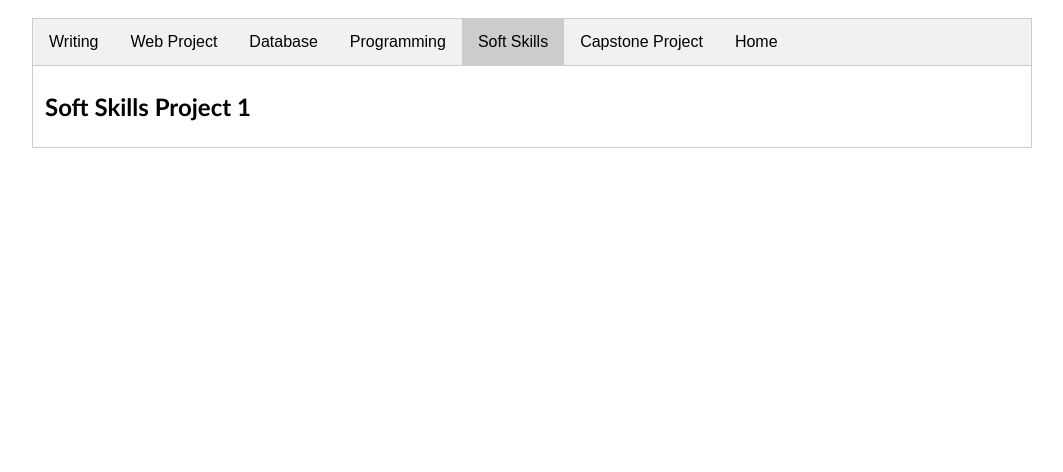
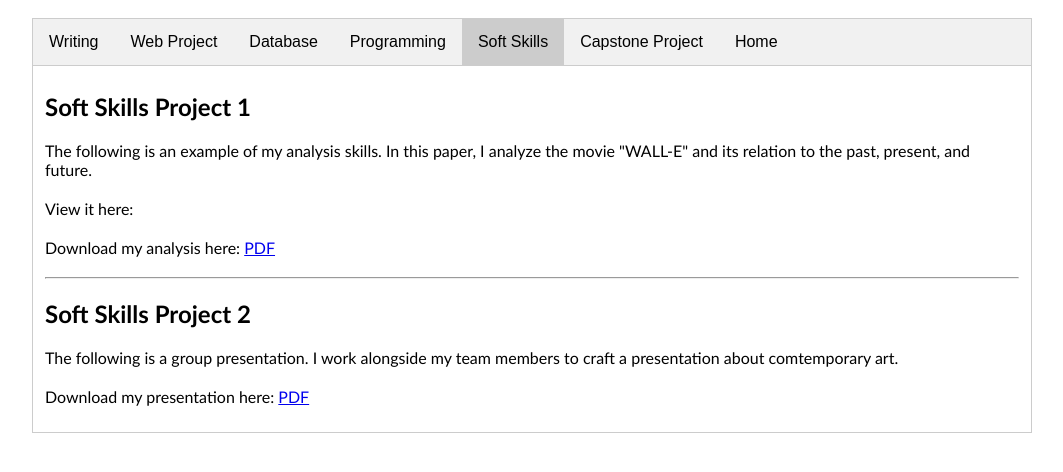
Before and after one commit to MBarton2579/Portfolio, a plain HTML site: page workexamples.html in a window 1280 px wide. Both pictures are taken after a click on the button "Soft Skills". Shown: the part 92-564 px from the top of the page, without its empty margins (108-1171 px from the left). Drawn offline with nearby package versions, Linux system fonts and the light colour scheme.

Commit message:
soft skills

```diff
--- a/workexamples.html
+++ b/workexamples.html
@@ -78,6 +78,13 @@
 
         <div id="SoftSkills" class="tabcontent">
               <h2>Soft Skills Project 1</h2>
+              <p>The following is an example of my analysis skills. In this paper, I analyze the movie "WALL-E" and its relation to the past, present, and future.</p>
+              <p>View it here: </p>
+              <p>Download my analysis here: <a href="assets/resources/HOI3Paper.pdf">PDF</a></p>
+              <hr>
+              <h2>Soft Skills Project 2</h2>
+              <p>The following is a group presentation. I work alongside my team members to craft a presentation about comtemporary art.</p>
+              <p>Download my presentation here: <a href="assets/resources/presentation.pdf">PDF</a></p>
         </div>
 
         <div id="Capstone" class="tabcontent">
```
Also changed, not shown: 2 other files.
